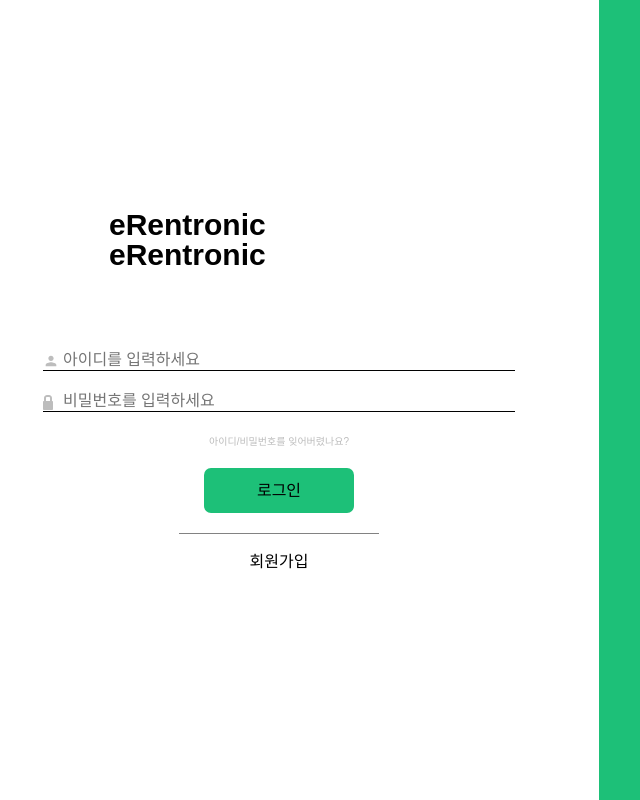
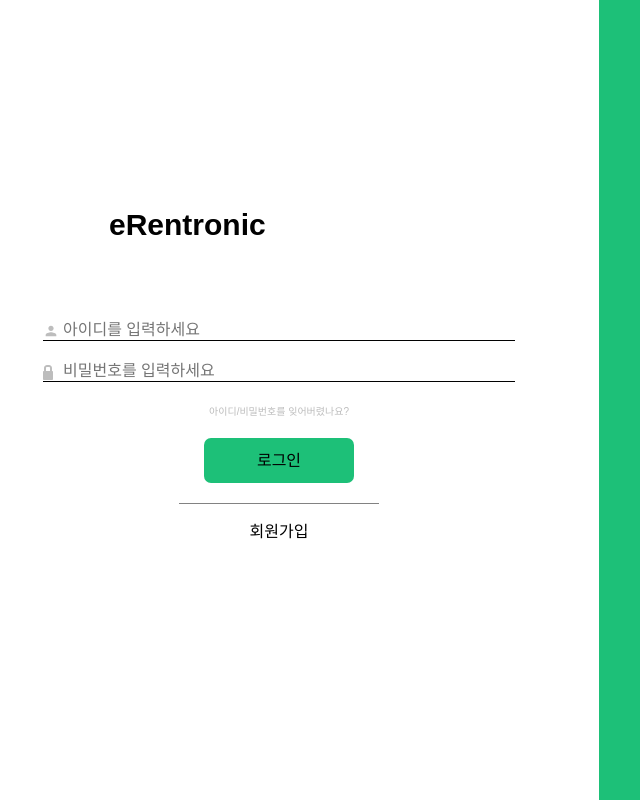
Before and after one commit to eRentronic/eRentronic-Client, a React app: page /login in a window 1280 px wide. Shown: the whole page, without its empty margins (41-681 px from the left). Built offline with nearby package versions, Linux system fonts and the light colour scheme; a web font is replaced by a local one.

Commit message:
:sparkles: 로그인 페이지 슬라이딩 UI 구현

```diff
--- a/src/Pages/Login/index.tsx
+++ b/src/Pages/Login/index.tsx
@@ -1,16 +1,42 @@
+import { useState } from 'react';
 import styled from 'styled-components';
 
-import { Logo } from '@/components/common/Logo';
+import { Text, Button } from '@/components/common';
 import { LoginForm } from '@/templates/LoginForm';
+import { SignInForm } from '@/templates/SignInForm';
 
 export function LoginPage() {
+  const [isDone, setIsDone] = useState(false);
+  const [message, setMessage] = useState('');
+  const [needSignIn, setNeedSignIn] = useState(false);
+
+  const routeToAnotherForm = () => {
+    setNeedSignIn(!needSignIn);
+  };
+
   return (
     <Layout>
-      <LoginSection>
-        <Logo destination="/" size="small" />
-        <LoginForm />
+      <LoginSection routeToSignIn={needSignIn}>
+        <LoginForm NeedSignInDispatch={routeToAnotherForm} />
+        <SignInForm
+          messageDispatch={setMessage}
+          modalDisplayDispatch={setIsDone}
+          NeedSignInDispatch={routeToAnotherForm}
+        />
       </LoginSection>
+
       <Introduce />
+      <AlertModal isDone={isDone}>
+        <Text>{message}메시지 들어감</Text>
+        <Button
+          size="medium"
+          onClick={() => {
+            setIsDone(false);
+          }}
+        >
+          모달창 닫기
+        </Button>
+      </AlertModal>
     </Layout>
   );
 }
@@ -19,12 +45,19 @@ const Layout = styled.div`
   width: 100vw;
   height: 100vh;
   display: flex;
+  overflow: hidden;
 `;
 
-const LoginSection = styled.section`
+const LoginSection = styled.section<{ routeToSignIn: boolean }>`
+  display: flex;
+  flex-direction: column;
+  justify-content: space-between;
   width: 50%;
   padding: 210px 150px;
+  height: 200vh;
   box-sizing: border-box;
+  transform: translateY(${({ routeToSignIn }) => (routeToSignIn ? '-50%' : 0)});
+  transition: 0.5s;
 `;
 
 const Introduce = styled.section`
@@ -32,3 +65,18 @@ const Introduce = styled.section`
   height: 100%;
   background-color: ${({ theme }) => theme.pallete.primary};
 `;
+
+const AlertModal = styled.div<{ isDone: boolean }>`
+  position: fixed;
+  display: ${({ isDone }) => (isDone ? 'flex' : 'none')};
+  flex-direction: column;
+  border-radius: 10px;
+  align-items: center;
+  justify-content: space-around;
+  transform: translate(-50%, -50%);
+  top: 30%;
+  left: 50%;
+  width: 250px;
+  height: 150px;
+  background: ${({ theme }) => theme.pallete.normalBg};
+`;
```
